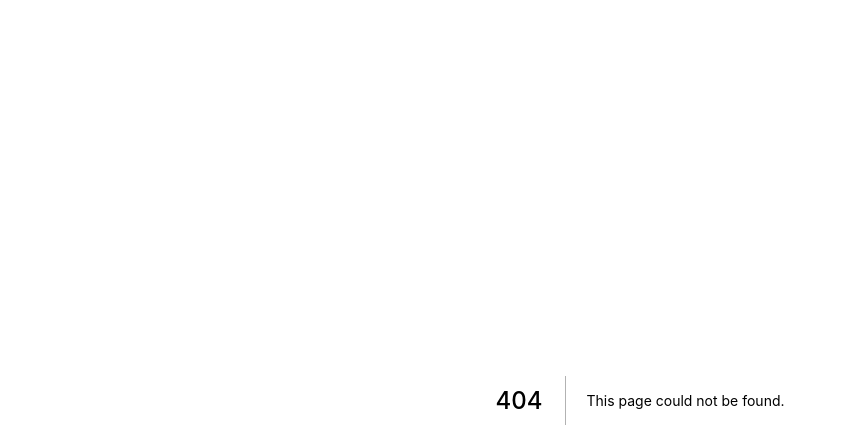
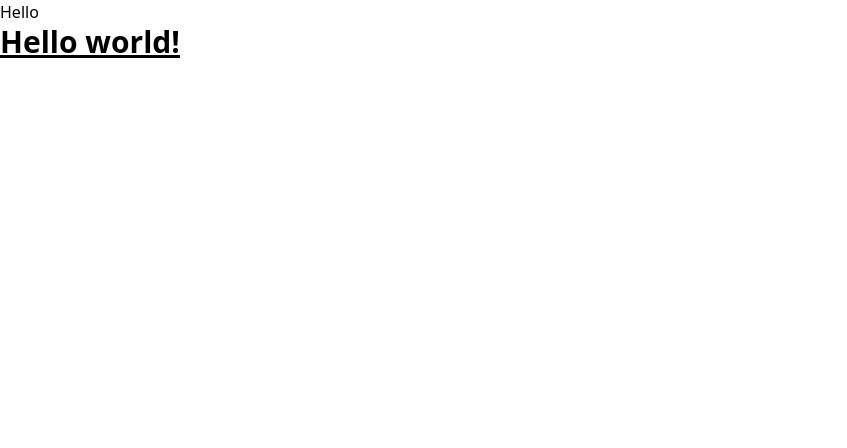
Before and after one commit to sulemansarwar10/shoppingcart, a Next.js app: page /hello in a window 1280 px wide. Before the commit this address had no page. Shown: the top 448 px of the page, without its empty margins (0-847 px from the left). Built offline with nearby package versions, Linux system fonts and the light colour scheme.

Commit message:
setup nextjs app

```diff
--- /dev/null
+++ b/pages/hello.js
@@ -0,0 +1,14 @@
+import React from 'react'
+
+const Hello = () => {
+  return (
+    <div>Hello
+    <h1 className="text-3xl font-bold underline">
+      Hello world!
+    </h1>
+
+    </div>
+  )
+}
+
+export default Hello
--- /dev/null
+++ b/postcss.config.js
@@ -0,0 +1,6 @@
+module.exports = {
+  plugins: {
+    tailwindcss: {},
+    autoprefixer: {},
+  },
+}
--- a/styles/globals.css
+++ b/styles/globals.css
@@ -1,26 +1,3 @@
-html,
-body {
-  padding: 0;
-  margin: 0;
-  font-family: -apple-system, BlinkMacSystemFont, Segoe UI, Roboto, Oxygen,
-    Ubuntu, Cantarell, Fira Sans, Droid Sans, Helvetica Neue, sans-serif;
-}
-
-a {
-  color: inherit;
-  text-decoration: none;
-}
-
-* {
-  box-sizing: border-box;
-}
-
-@media (prefers-color-scheme: dark) {
-  html {
-    color-scheme: dark;
-  }
-  body {
-    color: white;
-    background: black;
-  }
-}
+@tailwind base;
+@tailwind components;
+@tailwind utilities;
--- /dev/null
+++ b/tailwind.config.js
@@ -0,0 +1,11 @@
+/** @type {import('tailwindcss').Config} */
+module.exports = {
+  content: [
+    "./pages/**/*.{js,ts,jsx,tsx}",
+    "./components/**/*.{js,ts,jsx,tsx}",
+  ],
+  theme: {
+    extend: {},
+  },
+  plugins: [],
+}
```
Also changed, not shown: package.json (+10 -2 lines), 1 other file (tests, documents, lock files or other folders).
